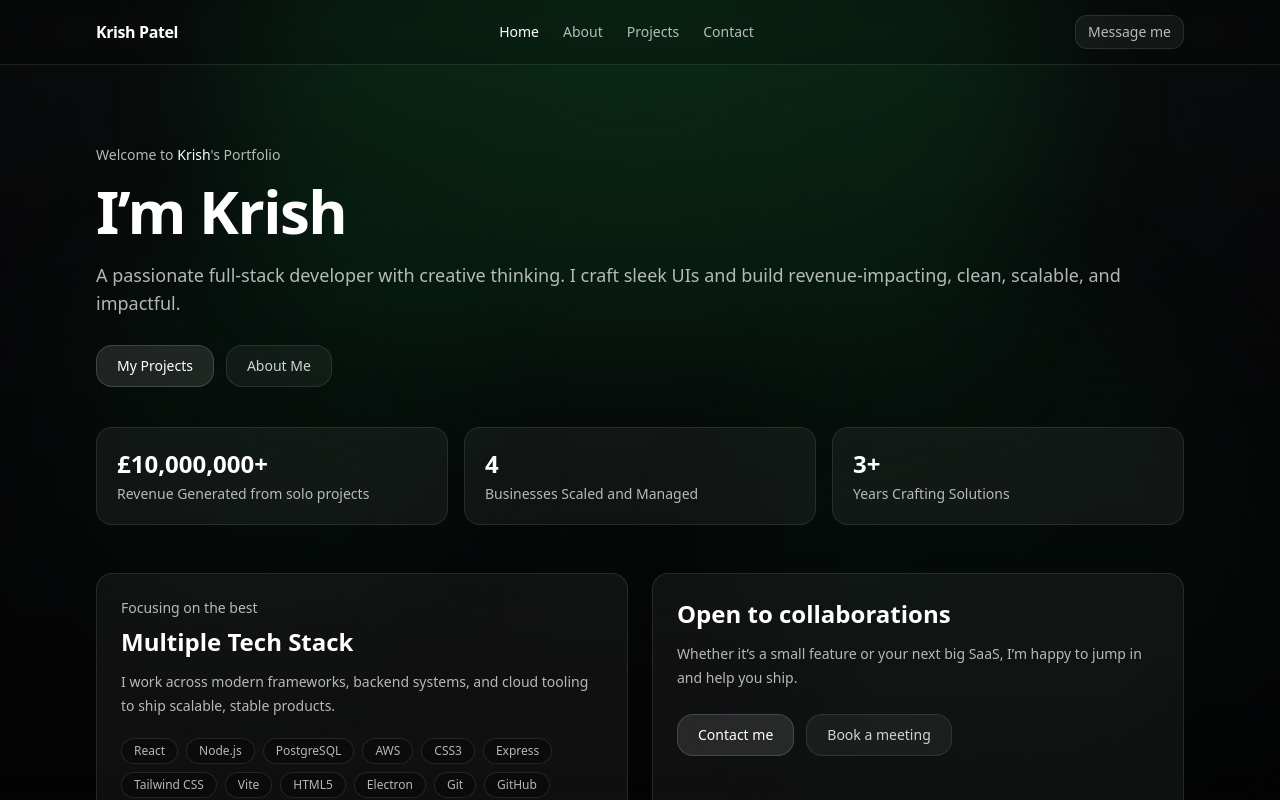
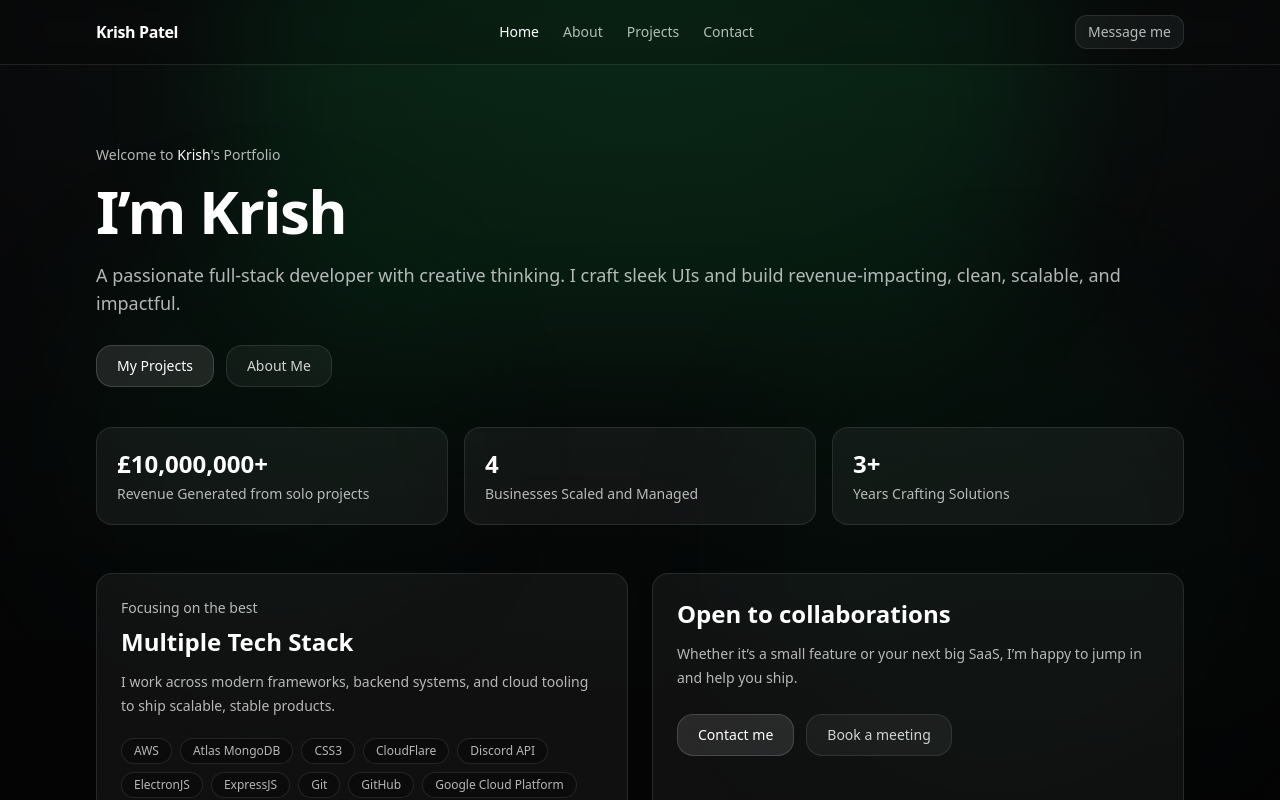
Before and after one commit to krish-p25/portfolio, a React (Vite) app: page / in a window 1280 px wide. Shown: the top 800 px of the page. Built offline with nearby package versions, Linux system fonts and the light colour scheme.

Commit message:
added all skills from projects

```diff
--- a/src/pages/Home.jsx
+++ b/src/pages/Home.jsx
@@ -2,6 +2,7 @@ import Container from "../components/Container.jsx";
 import { Link } from "react-router-dom";
 // eslint-disable-next-line no-unused-vars
 import { motion } from "framer-motion";
+import { projects } from "../data/projects.js";
 
 function Stat({ value, label }) {
     return (
@@ -66,7 +67,7 @@ export default function Home() {
                         </p>
 
                         <div className="mt-5 flex flex-wrap gap-2">
-                            {["React", "Node.js", "PostgreSQL", "AWS", "CSS3", "Express", "Tailwind CSS", "Vite", "HTML5", "Electron", "Git", "GitHub", "JavaScript ES6", "Atlas MongoDB", "+ 3rd Party Integrations"].map((t) => (
+                            {[...new Set(projects.flatMap(project => project.tags))].sort().map((t) => (
                                 <span key={t} className="rounded-full border border-white/10 bg-black/30 px-3 py-1 text-xs text-white/70">
                                     {t}
                                 </span>
@@ -88,7 +89,7 @@ export default function Home() {
                                 Contact me
                             </Link>
                             <a
-                                href="https://cal.com/"
+                                href="https://cal.com/krish-p-hwfjhs"
                                 target="_blank"
                                 rel="noreferrer"
                                 className="rounded-2xl border border-white/10 bg-white/5 px-5 py-2.5 text-sm text-white/80 hover:text-white hover:border-white/20 transition"
```
